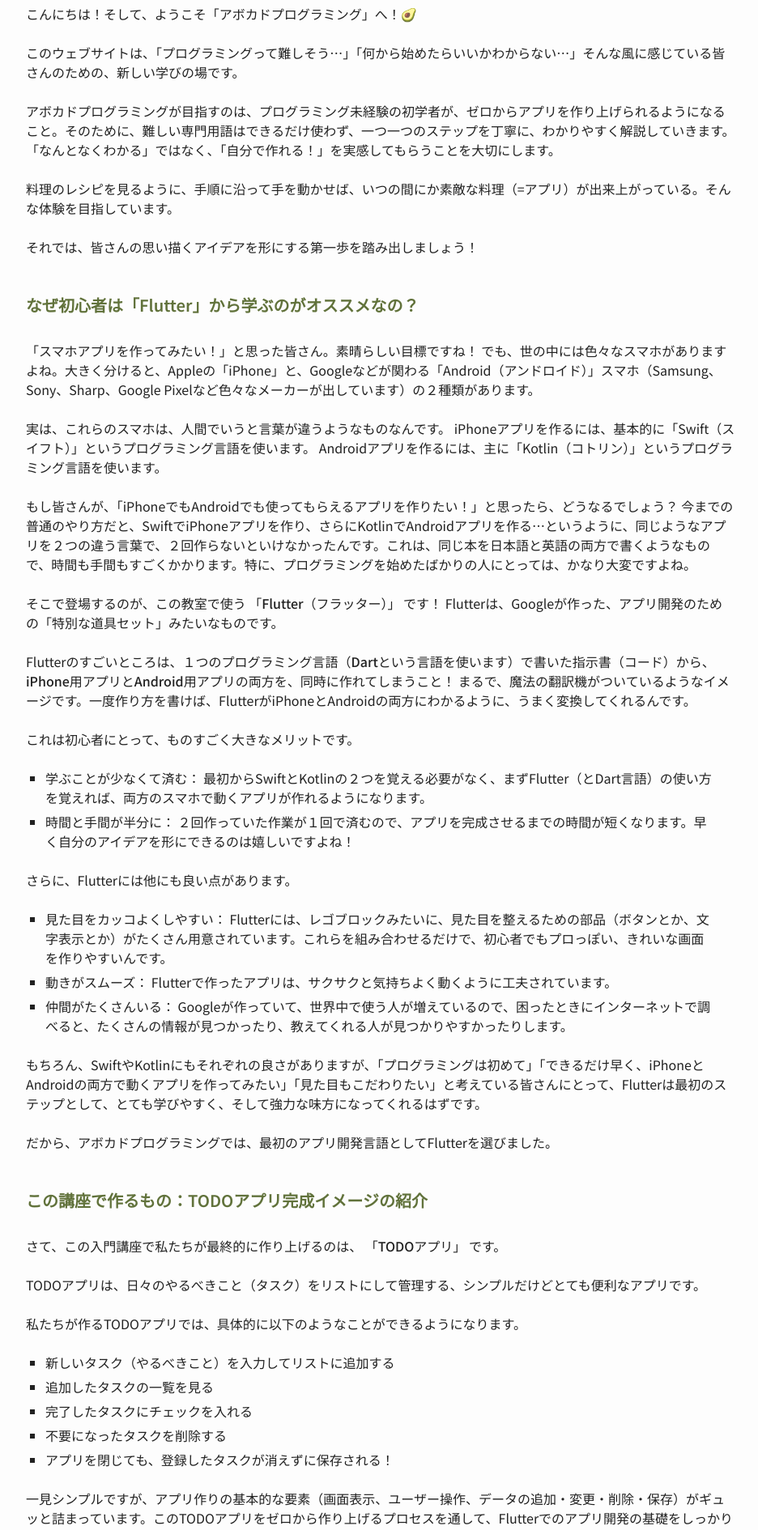
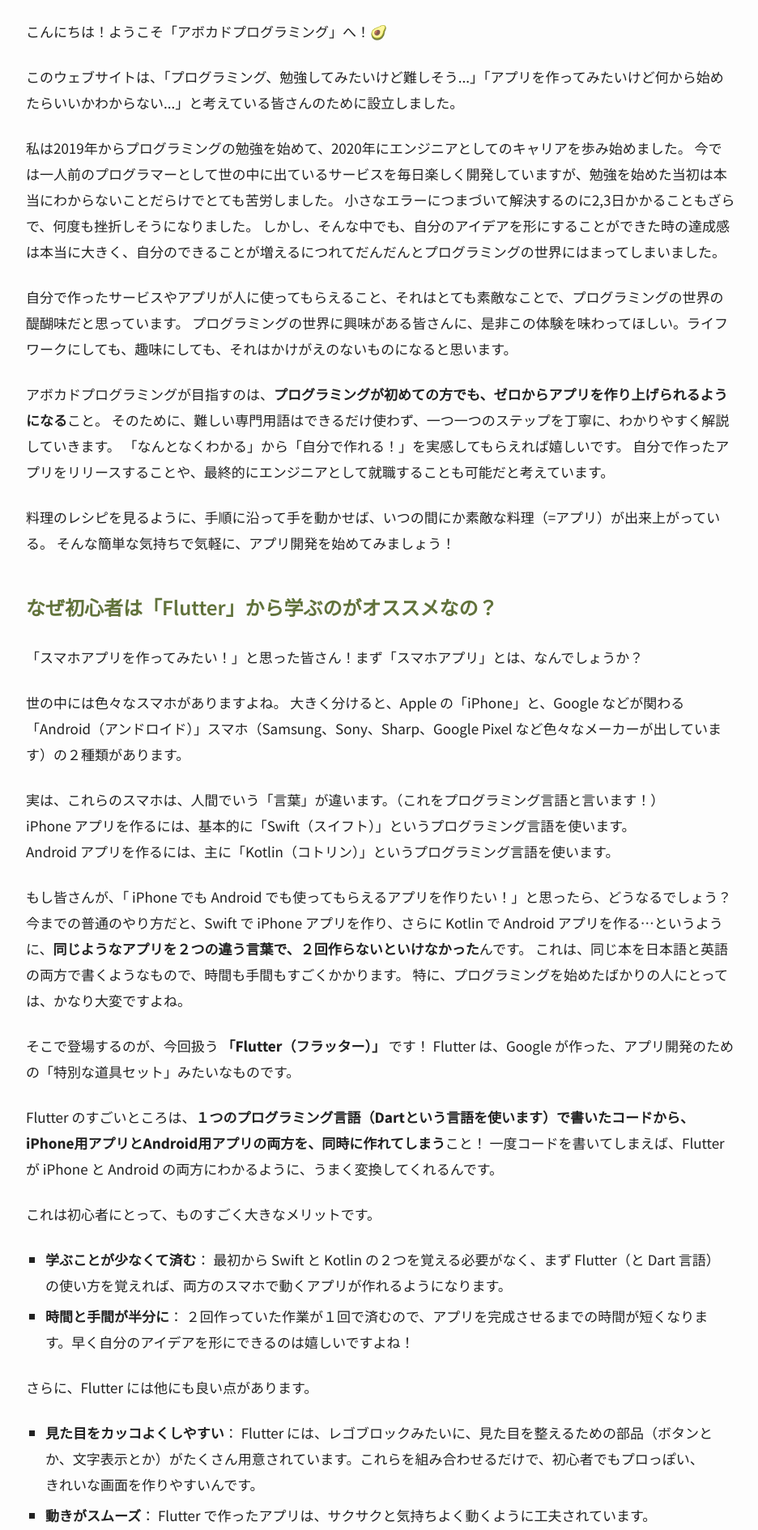
Before and after one commit to tamurakeito/avocado_programming, a Next.js app: page /course/flutter_01/0 in a window 1280 px wide. Shown: the part 380-2270 px from the top of the page at 81% size, without its empty margins (170-1106 px from the left). Built offline with nearby package versions, Linux system fonts and the light colour scheme.

Commit message:
0章 内容修正

```diff
--- a/public/mdx/01_flutter_00.mdx
+++ b/public/mdx/01_flutter_00.mdx
@@ -1,45 +1,61 @@
 ## 「アボカドプログラミング」が目指すこと
 
-こんにちは！そして、ようこそ「アボカドプログラミング」へ！🥑
+こんにちは！ようこそ「アボカドプログラミング」へ！🥑
 
-このウェブサイトは、「プログラミングって難しそう…」「何から始めたらいいかわからない…」そんな風に感じている皆さんのための、新しい学びの場です。
+このウェブサイトは、「プログラミング、勉強してみたいけど難しそう...」「アプリを作ってみたいけど何から始めたらいいかわからない...」と考えている皆さんのために設立しました。
 
-アボカドプログラミングが目指すのは、**プログラミング未経験の初学者が、ゼロからアプリを作り上げられるようになること**。そのために、難しい専門用語はできるだけ使わず、一つ一つのステップを丁寧に、わかりやすく解説していきます。「なんとなくわかる」ではなく、「自分で作れる！」を実感してもらうことを大切にします。
+私は2019年からプログラミングの勉強を始めて、2020年にエンジニアとしてのキャリアを歩み始めました。
+今では一人前のプログラマーとして世の中に出ているサービスを毎日楽しく開発していますが、勉強を始めた当初は本当にわからないことだらけでとても苦労しました。
+小さなエラーにつまづいて解決するのに2,3日かかることもざらで、何度も挫折しそうになりました。
+しかし、そんな中でも、自分のアイデアを形にすることができた時の達成感は本当に大きく、自分のできることが増えるにつれてだんだんとプログラミングの世界にはまってしまいました。
 
-料理のレシピを見るように、手順に沿って手を動かせば、いつの間にか素敵な料理（=アプリ）が出来上がっている。そんな体験を目指しています。
+自分で作ったサービスやアプリが人に使ってもらえること、それはとても素敵なことで、プログラミングの世界の醍醐味だと思っています。
+プログラミングの世界に興味がある皆さんに、是非この体験を味わってほしい。ライフワークにしても、趣味にしても、それはかけがえのないものになると思います。
+{/* 皆さんの背中を押したい、特に勉強するのが大変で挫折しがちな初期の方をサポートしたい、そんな思いで記事を書いています。 */}
 
-それでは、皆さんの思い描くアイデアを形にする第一歩を踏み出しましょう！
+アボカドプログラミングが目指すのは、**プログラミングが初めての方でも、ゼロからアプリを作り上げられるようになる**こと。
+そのために、難しい専門用語はできるだけ使わず、一つ一つのステップを丁寧に、わかりやすく解説していきます。
+「なんとなくわかる」から「自分で作れる！」を実感してもらえれば嬉しいです。
+自分で作ったアプリをリリースすることや、最終的にエンジニアとして就職することも可能だと考えています。
+
+料理のレシピを見るように、手順に沿って手を動かせば、いつの間にか素敵な料理（=アプリ）が出来上がっている。
+そんな簡単な気持ちで気軽に、アプリ開発を始めてみましょう！
 
 ## なぜ初心者は「Flutter」から学ぶのがオススメなの？
 
-「スマホアプリを作ってみたい！」と思った皆さん。素晴らしい目標ですね！
-でも、世の中には色々なスマホがありますよね。大きく分けると、Appleの「iPhone」と、Googleなどが関わる「Android（アンドロイド）」スマホ（Samsung、Sony、Sharp、Google Pixelなど色々なメーカーが出しています）の２種類があります。
+「スマホアプリを作ってみたい！」と思った皆さん！まず「スマホアプリ」とは、なんでしょうか？
 
-実は、これらのスマホは、人間でいうと言葉が違うようなものなんです。
-iPhoneアプリを作るには、基本的に「Swift（スイフト）」というプログラミング言語を使います。
-Androidアプリを作るには、主に「Kotlin（コトリン）」というプログラミング言語を使います。
+世の中には色々なスマホがありますよね。
+大きく分けると、Apple の「iPhone」と、Google などが関わる「Android（アンドロイド）」スマホ（Samsung、Sony、Sharp、Google Pixel など色々なメーカーが出しています）の２種類があります。
 
-もし皆さんが、「iPhoneでもAndroidでも使ってもらえるアプリを作りたい！」と思ったら、どうなるでしょう？
-今までの普通のやり方だと、SwiftでiPhoneアプリを作り、さらにKotlinでAndroidアプリを作る…というように、**同じようなアプリを２つの違う言葉で、２回作らないといけなかった**んです。これは、同じ本を日本語と英語の両方で書くようなもので、時間も手間もすごくかかります。特に、プログラミングを始めたばかりの人にとっては、かなり大変ですよね。
+実は、これらのスマホは、人間でいう「言葉」が違います。（これをプログラミング言語と言います！）<br/>
+iPhone アプリを作るには、基本的に「Swift（スイフト）」というプログラミング言語を使います。<br/>
+Android アプリを作るには、主に「Kotlin（コトリン）」というプログラミング言語を使います。
 
-そこで登場するのが、この教室で使う **「Flutter（フラッター）」** です！ Flutterは、Googleが作った、アプリ開発のための「特別な道具セット」みたいなものです。
+もし皆さんが、「 iPhone でも Android でも使ってもらえるアプリを作りたい！」と思ったら、どうなるでしょう？
+今までの普通のやり方だと、Swift で iPhone アプリを作り、さらに Kotlin で Android アプリを作る…というように、**同じようなアプリを２つの違う言葉で、２回作らないといけなかった**んです。
+これは、同じ本を日本語と英語の両方で書くようなもので、時間も手間もすごくかかります。
+特に、プログラミングを始めたばかりの人にとっては、かなり大変ですよね。
 
-Flutterのすごいところは、**１つのプログラミング言語（Dartという言語を使います）で書いた指示書（コード）から、iPhone用アプリとAndroid用アプリの両方を、同時に作れてしまう**こと！ まるで、魔法の翻訳機がついているようなイメージです。一度作り方を書けば、FlutterがiPhoneとAndroidの両方にわかるように、うまく変換してくれるんです。
+そこで登場するのが、今回扱う **「Flutter（フラッター）」** です！ Flutter は、Google が作った、アプリ開発のための「特別な道具セット」みたいなものです。
+
+Flutter のすごいところは、**１つのプログラミング言語（Dartという言語を使います）で書いたコードから、iPhone用アプリとAndroid用アプリの両方を、同時に作れてしまう**こと！
+一度コードを書いてしまえば、Flutter が iPhone と Android の両方にわかるように、うまく変換してくれるんです。
 
 これは初心者にとって、ものすごく大きなメリットです。
 
-- **学ぶことが少なくて済む**： 最初からSwiftとKotlinの２つを覚える必要がなく、まずFlutter（とDart言語）の使い方を覚えれば、両方のスマホで動くアプリが作れるようになります。
+- **学ぶことが少なくて済む**： 最初から Swift と Kotlin の２つを覚える必要がなく、まず Flutter（と Dart 言語）の使い方を覚えれば、両方のスマホで動くアプリが作れるようになります。
 - **時間と手間が半分に**： ２回作っていた作業が１回で済むので、アプリを完成させるまでの時間が短くなります。早く自分のアイデアを形にできるのは嬉しいですよね！
 
-さらに、Flutterには他にも良い点があります。
+さらに、Flutter には他にも良い点があります。
 
-- **見た目をカッコよくしやすい**： Flutterには、レゴブロックみたいに、見た目を整えるための部品（ボタンとか、文字表示とか）がたくさん用意されています。これらを組み合わせるだけで、初心者でもプロっぽい、きれいな画面を作りやすいんです。
-- **動きがスムーズ**： Flutterで作ったアプリは、サクサクと気持ちよく動くように工夫されています。
-- **仲間がたくさんいる**： Googleが作っていて、世界中で使う人が増えているので、困ったときにインターネットで調べると、たくさんの情報が見つかったり、教えてくれる人が見つかりやすかったりします。
+- **見た目をカッコよくしやすい**： Flutter には、レゴブロックみたいに、見た目を整えるための部品（ボタンとか、文字表示とか）がたくさん用意されています。これらを組み合わせるだけで、初心者でもプロっぽい、きれいな画面を作りやすいんです。
+- **動きがスムーズ**： Flutter で作ったアプリは、サクサクと気持ちよく動くように工夫されています。
+- **仲間がたくさんいる**： Google が作っていて、世界中で使う人が増えているので、困ったときにインターネットで調べると、たくさんの情報が見つかったり、教えてくれる人が見つかりやすかったりします。
 
-もちろん、SwiftやKotlinにもそれぞれの良さがありますが、「プログラミングは初めて」「できるだけ早く、iPhoneとAndroidの両方で動くアプリを作ってみたい」「見た目もこだわりたい」と考えている皆さんにとって、Flutterは最初のステップとして、とても学びやすく、そして強力な味方になってくれるはずです。
+もちろん、Swift や Kotlin にもそれぞれの良さがありますが、「プログラミングは初めて」「できるだけ早く、iPhone と Android の両方で動くアプリを作ってみたい」「デザインに自信はないけど見た目もこだわりたい」を満たす Flutter を使うことは、初心者にとって大きなメリットになります。
 
-だから、アボカドプログラミングでは、最初のアプリ開発言語としてFlutterを選びました。
+だから、アボカドプログラミングでは、最初のアプリ開発言語として Flutter を選びました。
 
 ## この講座で作るもの：TODOアプリ完成イメージの紹介
 
@@ -47,7 +63,7 @@
 
 TODOアプリは、日々のやるべきこと（タスク）をリストにして管理する、シンプルだけどとても便利なアプリです。
 
-私たちが作るTODOアプリでは、具体的に以下のようなことができるようになります。
+私たちが作るTODOアプリでは、具体的に以下のようなことができるようになることを目標にします。
 
 - 新しいタスク（やるべきこと）を入力してリストに追加する
 - 追加したタスクの一覧を見る
@@ -55,21 +71,26 @@
 - 不要になったタスクを削除する
 - **アプリを閉じても、登録したタスクが消えずに保存される！**
 
-一見シンプルですが、アプリ作りの基本的な要素（画面表示、ユーザー操作、データの追加・変更・削除・保存）がギュッと詰まっています。このTODOアプリをゼロから作り上げるプロセスを通して、Flutterでのアプリ開発の基礎をしっかりと身につけることができるでしょう。
+一見シンプルですが、アプリ作りの基本的な要素（画面表示、ユーザー操作、データの追加・変更・削除・保存）がギュッと詰まっています。このTODOアプリをゼロから作り上げるプロセスを通して、Flutter でのアプリ開発の基礎をしっかりと身につけることができるでしょう。
 
 ## 学習の進め方と心構え
 
 この講座は、以下のステップで進んでいきます。
 
-1. **Flutterの概要を知る**： まずはFlutterがどんなものか、コードの雰囲気に触れてみます。
-2. **Dart言語の基本を学ぶ**： Flutterと会話するための言葉（Dart）の基本ルールを学びます。
+1. **Flutterの概要を知る**： まずは Flutter がどんなものか、コードの雰囲気に触れてみます。
+2. **Dart言語の基本を学ぶ**： Flutter と会話するための言葉（Dart）の基本ルールを学びます。
 3. **アプリの部品を知る**： アプリの見た目を作るための部品（Widget）の使い方を覚えます。
-4. **開発環境を準備する**： 自分のパソコンでFlutterアプリを作るための準備をします。
+4. **開発環境を準備する**： 自分のパソコンで Flutter アプリを作るための準備をします。
 5. **実際に手を動かす**： TODOアプリを少しずつ組み立てていきます。最初は簡単な表示から、徐々に機能を追加していきます。
-6. **便利な道具を使う**： アプリ開発をもっと効率的に、もっときれいにするための道具（Riverpod, Hooks, shared_preferences）の使い方を学びます。
+6. **便利な道具を使う**： アプリ開発をもっと効率的に進めていくための道具（Riverpod, Hooks, shared_preferences）の使い方を学びます。
 
 プログラミング学習で大切なのは、**実際に手を動かしてみること**です。講座を読み進めながら、ぜひ一緒にコードを書いて、アプリを動かしてみてください。
+次の章から、実際に Flutter とコードを見ていきます！
+コードの右上のスマホ型アイコンのボタンをクリックすると、実際に Flutter（Dart）のコードを実行して表示できるので、ぜひ試してください！
+（"DartPad"という、公式が運営している Dart 及び Flutter のプレイグラウンドを利用しています。）
 
-最初はうまくいかないこともあるかもしれません。エラーが出るかもしれません。でも、心配しないでください！ それは学習の過程で誰もが通る道です。「なぜ動かないんだろう？」と考えて試行錯誤すること自体が、自分自身を成長させてくれます。
+最初はうまくいかないこともあるかもしれません。エラーが出るかもしれません。でも、心配しないでください！ それは学習の過程で誰もが通る道です。
+諦めずに、時には気分転換も挟みながら、「なぜ動かないんだろう？」と考えて試行錯誤してみてください。
+エラーが解決されたとき、きっとたくさんのことを学んでいて、エンジニアとして大きく成長しているはずです！
 
-焦らず、楽しむ気持ちを忘れずに、一歩ずつ進んでいきましょう。この講座が、皆さんのプログラミング学習の最高のスタート地点となることを願っています！
+焦らず、楽しむ気持ちを忘れずに、一歩ずつ進んでいきましょう。この講座が、皆さんのプログラミング人生の最高のスタートとなることを願っています！
--- a/src/app/course/[id]/[chapter_id]/styles.module.scss
+++ b/src/app/course/[id]/[chapter_id]/styles.module.scss
@@ -167,7 +167,7 @@
     }
 
     strong {
-      font-weight: 500;
+      font-weight: 800;
     }
 
     a {
--- a/src/app/course/[id]/styles.module.scss
+++ b/src/app/course/[id]/styles.module.scss
@@ -58,7 +58,7 @@
     justify-content: space-between;
     align-items: center;
 
-    width: 60px;
+    width: 84px;
     font: var.$FONT_H2;
     color: var.$GRAY800;
 
--- a/src/assets/styles/_variables.scss
+++ b/src/assets/styles/_variables.scss
@@ -37,11 +37,11 @@
 $NOTO_SANS_JP: "Noto Sans JP", sans-serif;
 $SOURCE_CODE_PRO: "Source Code Pro", monospace, sans-serif;
 
-$FONT_H1: normal 600 24px/29px $NOTO_SANS_JP;
-$FONT_H2: normal 600 20px/24px $NOTO_SANS_JP;
-$FONT_H3: normal 600 16px/19px $NOTO_SANS_JP;
-$FONT_LG: normal 400 16px/24px $NOTO_SANS_JP;
-$FONT_MD: normal 400 16px/24px $NOTO_SANS_JP;
+$FONT_H1: normal 600 28px/34px $NOTO_SANS_JP;
+$FONT_H2: normal 600 24px/29px $NOTO_SANS_JP;
+$FONT_H3: normal 600 20px/24px $NOTO_SANS_JP;
+$FONT_LG: normal 400 20px/26px $NOTO_SANS_JP;
+$FONT_MD: normal 400 17px/32px $NOTO_SANS_JP;
 $FONT_SM: normal 400 14px/17px $NOTO_SANS_JP;
 
 $FONT_CODE: normal 400 14px/21px $SOURCE_CODE_PRO;
```
